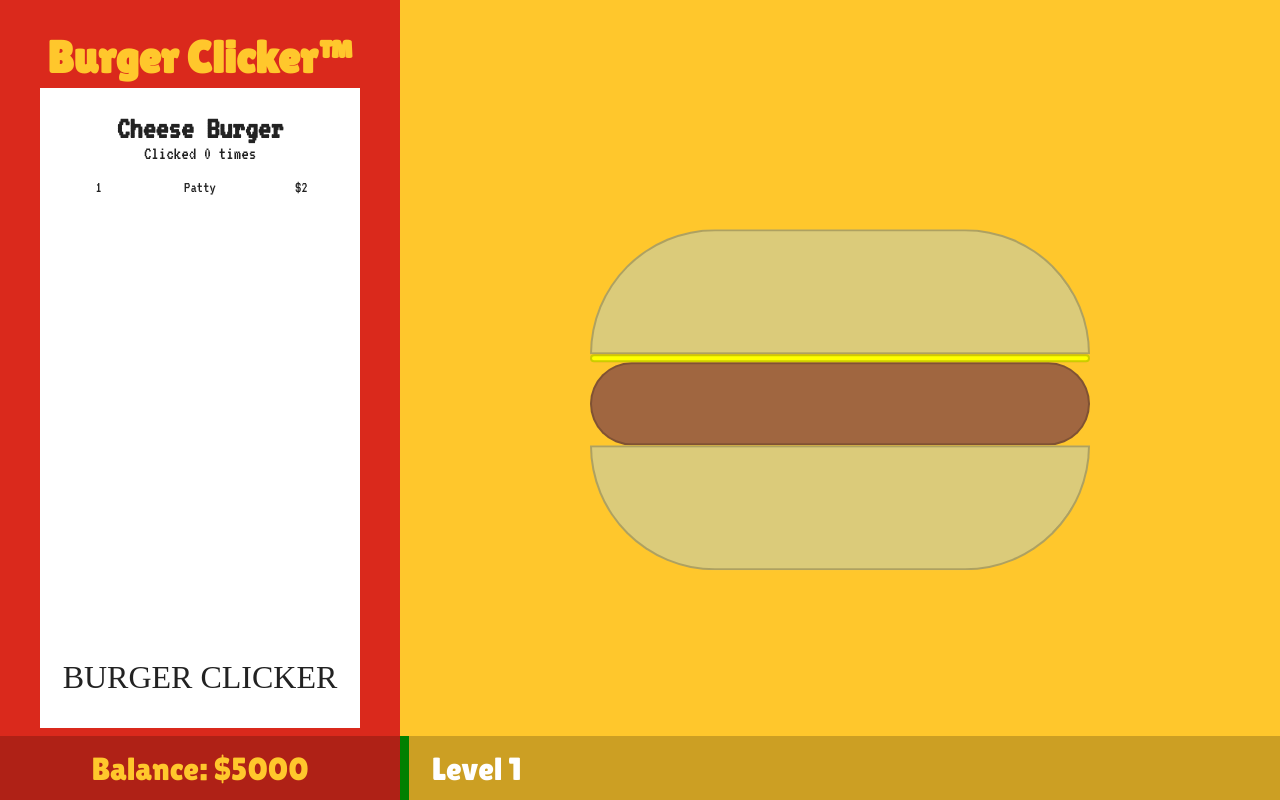
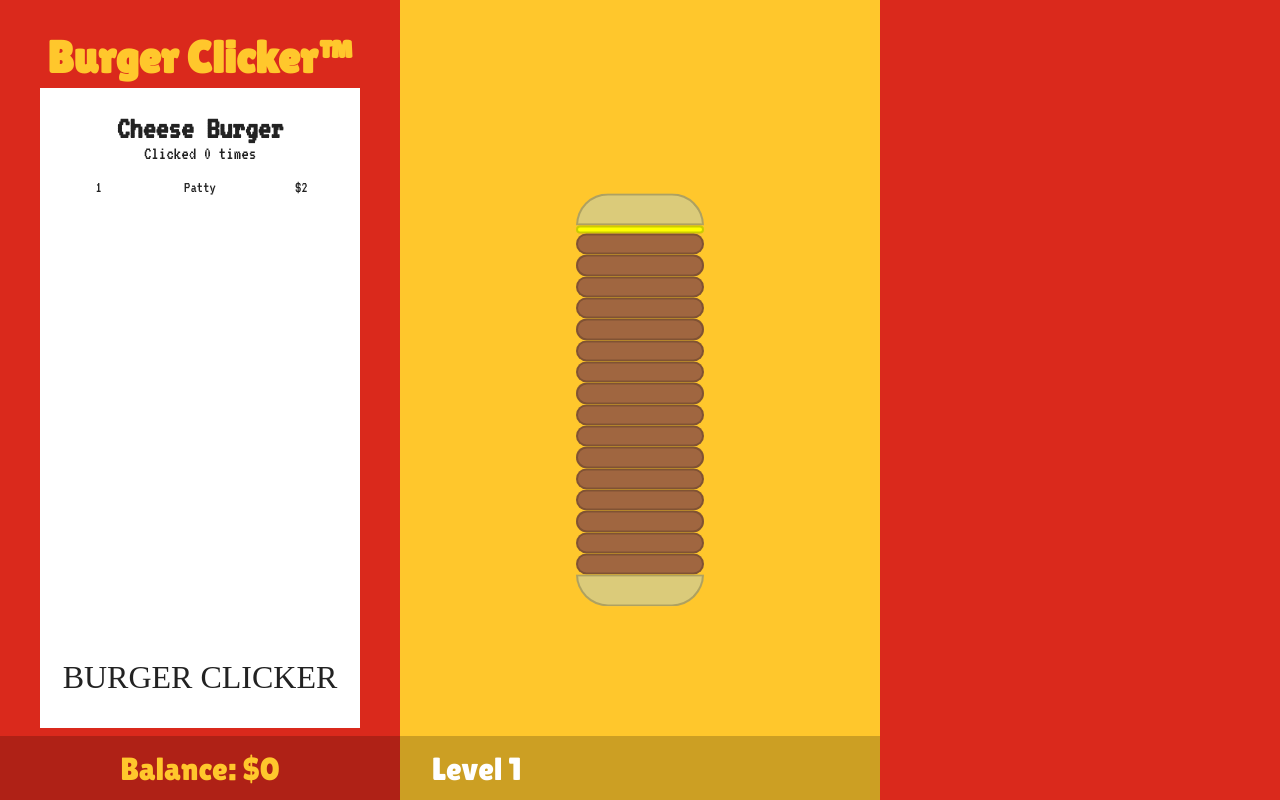
Before and after one commit to NTIG-Umea/clicker-JacobWennebro, a React (Create React App) app: page / in a window 1280 px wide. Built offline with nearby package versions, Linux system fonts and the light colour scheme; a web font is replaced by a local one.

Commit message:
Fixed localstorage issues

```diff
--- a/public/index.html
+++ b/public/index.html
@@ -24,7 +24,7 @@
       work correctly both with client-side routing and a non-root public URL.
       Learn how to configure a non-root public URL by running `npm run build`.
     -->
-    <title>React App</title>
+    <title>Burger Clicker</title>
   </head>
   <body>
     <noscript>You need to enable JavaScript to run this app.</noscript>
--- a/src/components/Burger.tsx
+++ b/src/components/Burger.tsx
@@ -9,6 +9,21 @@ export default class Burger extends Component<{onClick: (e: MouseEvent<HTMLDivEl
                 <div className="burger__cheese burger-item"></div>
 
                 <div className="burger__patty burger-item"></div>
+                <div className="burger__patty burger-item"></div>
+                <div className="burger__patty burger-item"></div>
+                <div className="burger__patty burger-item"></div>
+                <div className="burger__patty burger-item"></div>
+                <div className="burger__patty burger-item"></div>
+                <div className="burger__patty burger-item"></div>
+                <div className="burger__patty burger-item"></div>
+                <div className="burger__patty burger-item"></div>
+                <div className="burger__patty burger-item"></div>
+                <div className="burger__patty burger-item"></div>
+                <div className="burger__patty burger-item"></div>
+                <div className="burger__patty burger-item"></div>
+                <div className="burger__patty burger-item"></div>
+                <div className="burger__patty burger-item"></div>
+                <div className="burger__patty burger-item"></div>
 
                 <div className="burger__bun bottom burger-item"></div>
             </div>
--- a/src/components/Layout.tsx
+++ b/src/components/Layout.tsx
@@ -8,6 +8,7 @@ interface state {
     clicks: number
     xp: number
     level: number
+    money: number
 }
 
 export default class Layout extends Component<{}, state> {
@@ -22,21 +23,61 @@ export default class Layout extends Component<{}, state> {
         this.state = {
             clicks: s.clicks,
             xp: s.xp,
-            level: s.level
+            level: s.level,
+            money: s.money
         }
 
+    }
+
+    SpawnClickText(text: string, x: number, y: number) {
+        const temp = document.createElement("span");
+        temp.innerHTML = text;
+        temp.style.position = "absolute";
+        temp.style.top = y-(Math.random() * (1000) - 500)+"px";
+        temp.style.left = x+(Math.random() * (500) - 700)+"px";
+        temp.classList.add("temp-click-text");
+
+        document.querySelector(".content")?.appendChild(temp);
+
+        setTimeout(() => {
+            temp.remove();
+        }, 4000);
     }
 
     BurgerClick(e: MouseEvent<HTMLDivElement>) {
         const b = e.currentTarget;
 
-        this.setState({
-            clicks: this.state.clicks + 1,
-            xp: this.state.xp + (Number((Math.random()*1).toFixed(2))+1)
-        });
+        const lvl = Math.round(this.state.xp)/(100*this.state.level);
 
-        Storage.set({ clicks: this.state.clicks, xp: this.state.xp });
+        if(lvl >= this.state.level) {
+            Storage.set({ level: this.state.level + 1, xp: 0 });
 
+            this.setState({
+                level: this.state.level + 1,
+                xp: 0,
+                clicks: this.state.clicks + 1,
+            });
+
+        } else {
+            const xpIncrease = Number((Math.random()*1).toFixed(2).substr(0, 4));
+
+            this.setState({
+                clicks: this.state.clicks + 1,
+                xp: this.state.xp + xpIncrease
+            });
+
+            this.SpawnClickText(`+${xpIncrease} XP`, e.clientX, e.clientY);
+
+            Storage.set({ clicks: this.state.clicks, xp: this.state.xp });
+        }
+
+        if((((this.state.clicks+1) / 100) % 1) === 0) {
+            Storage.set({ money: this.state.money + 1 });
+
+            this.setState({
+                money: this.state.money + 1
+            });
+        }
     }
 
     render() {
@@ -55,13 +96,16 @@ export default class Layout extends Component<{}, state> {
                         <span id="barcode">BURGER CLICKER</span>
                     </div>
                     <div className="bank">
-                        <p>Balance: $5000</p>
+                        <p>Balance: ${this.state.money}</p>
                     </div>
                 </div>
                 <div className="content">
 
                     <Burger onClick={this.BurgerClick}/>
-                    <LevelBar updateLevel={(lvl: number) => this.setState({level: lvl})} level={this.state.level} xp={this.state.xp}/>
+                    <LevelBar level={this.state.level} xp={this.state.xp}/>
+
+                </div>
+                <div className="upgrades">
 
                 </div>
             </div>
--- a/src/components/LevelBar.tsx
+++ b/src/components/LevelBar.tsx
@@ -1,6 +1,6 @@
 import React, { Component } from 'react'
 
-export default class LevelBar extends Component<{xp: number, level: number, updateLevel: (lvl: number) => void}> {
+export default class LevelBar extends Component<{xp: number, level: number}> {
     private level = this.props.level;
 
     constructor(props: any) {
@@ -9,21 +9,10 @@ export default class LevelBar extends Component<{xp: number, level: number, upda
 
     }
 
-    componentDidUpdate() {
-        const lvl = Math.round(this.props.xp)/(100*this.props.level) || 1;
-
-        console.log(Math.round(this.props.xp)/(100*this.props.level));
-
-        if(Math.floor(lvl) > this.level) {
-            this.level++;
-            this.props.updateLevel(this.level);
-        }
-    }
-
     render() {
         return (
             <div data-xp={this.props.xp} className="level-bar">
-                <div style={{width: "1%"}} className="level-bar__progress">
+                <div style={{width: (((Math.round(this.props.xp)/(100*this.props.level)) / this.props.level)*100)+"%"}} className="level-bar__progress">
                     <span>Level {this.props.level}</span>
                 </div>
             </div>
--- a/src/scripts/Storage.ts
+++ b/src/scripts/Storage.ts
@@ -3,7 +3,8 @@ class Storage {
         clicks: 0,
         booster: 0,
         xp: 0,
-        level: 1
+        level: 1,
+        money: 0
     }
 
     constructor() {
@@ -16,10 +17,11 @@ class Storage {
             booster: number
             xp: number
             level: number
+            money: number
         };
     }
 
-    set(data: { clicks?: number, booster?: number, xp?: number }) {
+    set(data: { clicks?: number, booster?: number, xp?: number, level?: number, money?: number }) {
         localStorage.setItem("bc-save", JSON.stringify({ ...this.get(), ...data }));
     }
 }
--- a/src/style/components/burger.scss
+++ b/src/style/components/burger.scss
@@ -1,12 +1,15 @@
 $bun-color: #DBCB7A;
 $patty-color: #A06640;
 
-$burger-width: 500px;
+$burger-width: 10vw;
 $burger-border: 2px solid rgba(0,0,0,0.2);
 
 .burger {
     display: inline-block;
     width: $burger-width;
+    max-width: 100%;
+    max-height: 100% !important;
+    z-index: 100;
 
     .burger-item {
         border: $burger-border;
--- a/src/style/components/layout.scss
+++ b/src/style/components/layout.scss
@@ -2,7 +2,7 @@
     width: 100vw;
     height: 100vh;
     display: grid;
-    grid-template-columns: 25rem auto;
+    grid-template-columns: 25rem auto 25rem;
 
     .sidebar {
         background-color: $red;
@@ -84,6 +84,7 @@
     .content {
         background-color: $yellow;
         position: relative;
+        overflow: hidden;
 
         .burger {
             position: absolute;
@@ -109,11 +110,13 @@
             left: 0;
             background-color: rgba(0,0,0,0.2);
             font-family: 'Lilita One', cursive;
+            z-index: 100;
 
             &__progress {
                 width: 0%;
                 height: 100%;
                 background-color: green;
+                transition: width 0.2s linear;
                 span {
                     position: absolute;
                     top: 50%;
@@ -125,4 +128,8 @@
             }
         }
     }
+
+    .upgrades {
+        background-color: $red;
+    }
 }
--- a/src/style/main.scss
+++ b/src/style/main.scss
@@ -15,3 +15,16 @@ body {
     margin: 0;
     user-select: none;
 }
+
+.temp-click-text {
+    pointer-events: none;
+    font-size: 1.2rem;
+    font-family: 'Lilita One', cursive;
+    color: white;
+    animation: test 2s forwards linear;
+}
+
+@keyframes test {
+    from {opacity: 1;}
+    to {opacity: 0;}
+}
```
